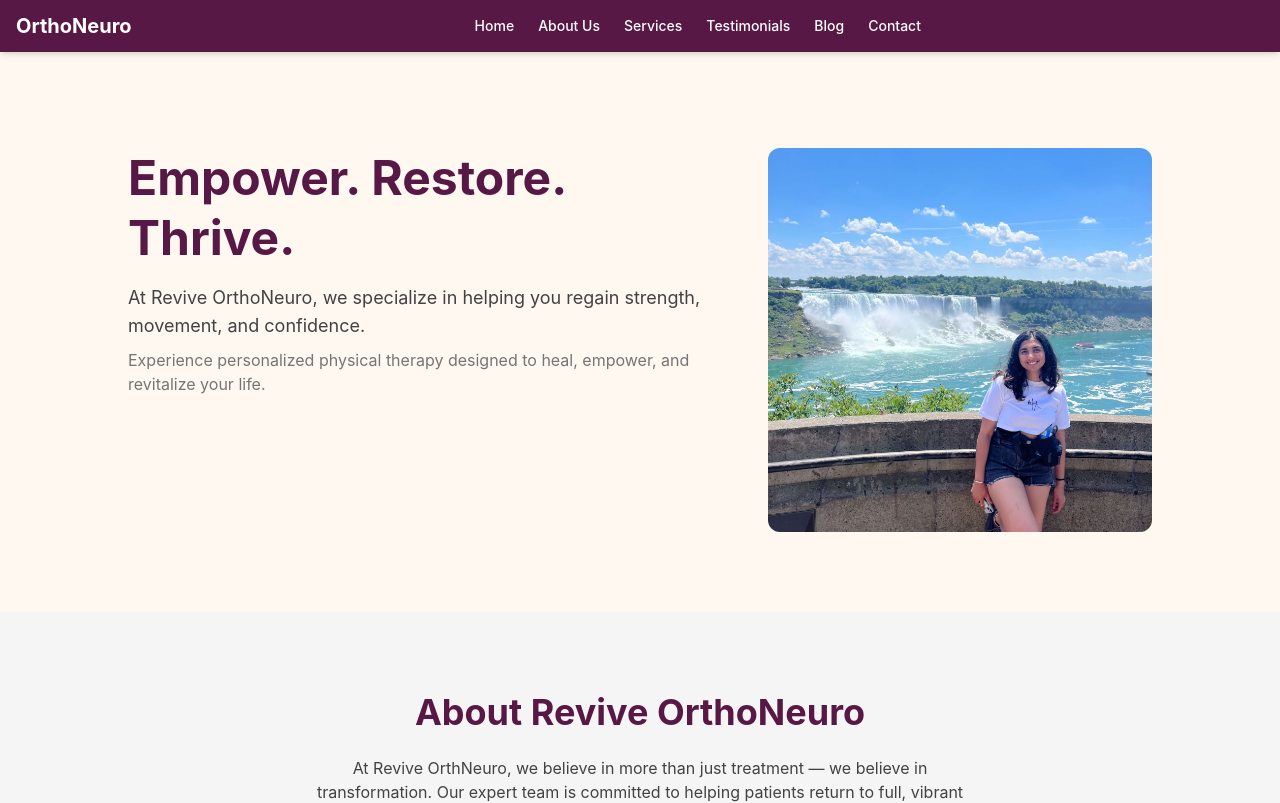
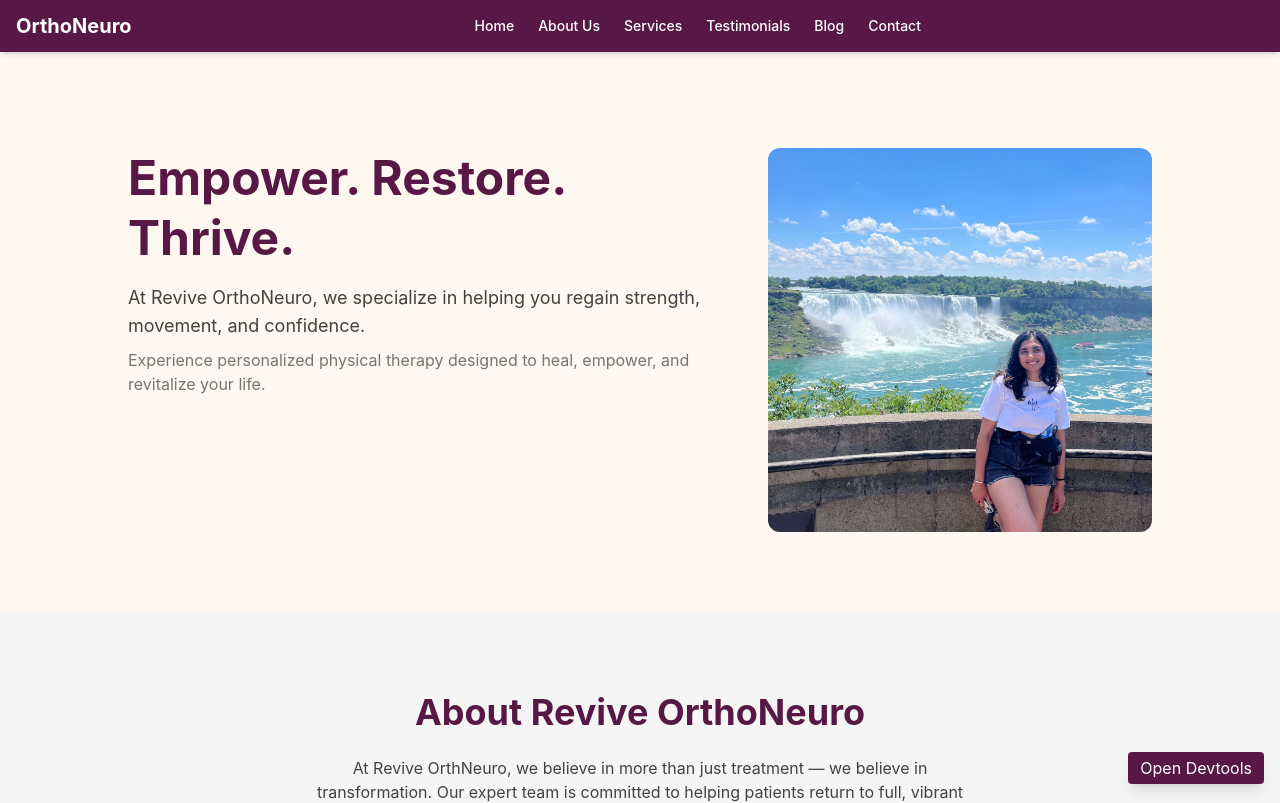
Before and after one commit to brendanbuchanan21/PT-Website, a React (Vite) app: page / in a window 1280 px wide. Shown: the top 803 px of the page. Built offline with nearby package versions, Linux system fonts and the light colour scheme; no server answers.

Commit message:
add tanstack devtools

```diff
--- a/eslint.config.js
+++ b/eslint.config.js
@@ -1,5 +1,17 @@
 //  @ts-check
 
 import { tanstackConfig } from "@tanstack/eslint-config";
+import pluginQuery from '@tanstack/eslint-plugin-query';
 
-export default [...tanstackConfig];
+export default [
+    ...tanstackConfig,
+   {
+    plugins: {
+      '@tanstack/query': pluginQuery,
+    },
+    rules: {
+      '@tanstack/query/exhaustive-deps': 'error',
+    },
+  },
+
+];
--- a/package.json
+++ b/package.json
@@ -14,6 +14,8 @@
   },
   "dependencies": {
     "@tailwindcss/vite": "^4.1.8",
+    "@tanstack/react-query": "^5.80.6",
+    "@tanstack/react-query-devtools": "^5.80.6",
     "@tanstack/react-router": "^1.114.3",
     "@tanstack/react-router-devtools": "^1.114.3",
     "@tanstack/router-plugin": "^1.114.3",
@@ -28,6 +30,7 @@
   },
   "devDependencies": {
     "@tanstack/eslint-config": "^0.1.0",
+    "@tanstack/eslint-plugin-query": "^5.78.0",
     "@testing-library/dom": "^10.4.0",
     "@testing-library/react": "^16.2.0",
     "@types/react": "^19.0.8",
--- a/src/components/Hero-Section.tsx
+++ b/src/components/Hero-Section.tsx
@@ -1,6 +1,5 @@
 import { useState } from 'react'
 import jhanati from '../images/jhanati.jpg'
-import Tiptap from '@/Tiptap'
 import { useEditMode } from '@/contexts/Edit-mode-context'
 
 export default function HeroSection() {
@@ -20,6 +19,8 @@ export default function HeroSection() {
     setSubtext1(draft1)
     setSubtext2(draft2)
   }
+
+  // handle function sending the admin input to the backend
 
   return (
     <div className="bg-[#FFF8F1] min-h-[70vh] w-full px-4 pt-24">
--- /dev/null
+++ b/src/components/React-devtools-wrapper.tsx
@@ -0,0 +1,33 @@
+// src/ReactQueryProvider.tsx
+import {
+  QueryClient,
+  QueryClientProvider,
+} from '@tanstack/react-query'
+import { ReactQueryDevtoolsPanel } from '@tanstack/react-query-devtools'
+import { useState } from 'react'
+
+const queryClient = new QueryClient()
+
+export default function ReactQueryProvider({ children }: { children: React.ReactNode }) {
+  const [isOpen, setIsOpen] = useState(false)
+
+  return (
+    <QueryClientProvider client={queryClient}>
+      {children}
+
+      {/* Devtools Toggle */}
+      <button
+        onClick={() => setIsOpen(!isOpen)}
+        className="fixed bottom-4 right-4 bg-[#581845] text-white px-3 py-1 rounded shadow-lg z-50"
+      >
+        {isOpen ? 'Close Devtools' : 'Open Devtools'}
+      </button>
+
+      {isOpen && (
+        <div className="fixed bottom-0 right-0 z-50 w-full max-w-[900px] h-[500px] shadow-lg border bg-white">
+          <ReactQueryDevtoolsPanel onClose={() => setIsOpen(false)} />
+        </div>
+      )}
+    </QueryClientProvider>
+  )
+}
--- a/src/main.tsx
+++ b/src/main.tsx
@@ -4,6 +4,8 @@ import { RouterProvider, createRouter } from '@tanstack/react-router'
 import './styles.css'
 import { UserProvider } from './contexts/User-Context.tsx'
 import { EditModeProvider } from './contexts/Edit-mode-context.tsx'
+import ReactQueryProvider from './components/React-devtools-wrapper.tsx'
+
 
 // Import the generated route tree
 import { routeTree } from './routeTree.gen'
@@ -32,13 +34,16 @@ declare module '@tanstack/react-router' {
 const rootElement = document.getElementById('app')
 if (rootElement && !rootElement.innerHTML) {
   const root = ReactDOM.createRoot(rootElement)
+
   root.render(
     <StrictMode>
+      <ReactQueryProvider>
       <UserProvider>
       <EditModeProvider>
       <RouterProvider router={router} />
       </EditModeProvider>
       </UserProvider>
+      </ReactQueryProvider>
     </StrictMode>,
   )
 }
```
Also changed, not shown: 2 other files (tests, documents, lock files or other folders).
